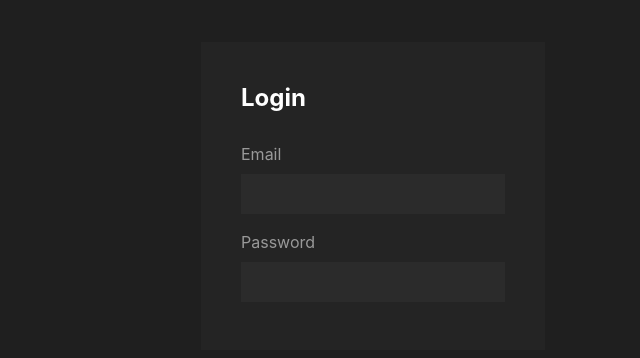
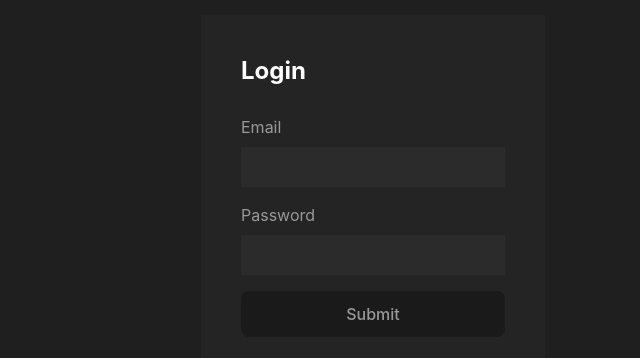
Before and after one commit to gradn0/youtube-music, a React (Vite) app in the folder client/: page /login in a window 1280 px wide. Shown: the part 204-562 px from the top of the page, without its empty margins (267-907 px from the left). Built offline with nearby package versions, Linux system fonts and the light colour scheme.

Commit message:
refactor authentication hooks

```diff
--- a/client/src/components/LoginPage.tsx
+++ b/client/src/components/LoginPage.tsx
@@ -1,22 +1,27 @@
-import { useState } from "react"
+import { FormEvent, useState } from "react"
+import useAuth from "../hooks/useAuth";
 
 const LoginPage = () => {
   const [email, setemail] = useState("");
   const [password, setpassword] = useState("");
+  const {authenticate, error, loading} = useAuth("login");
 
-  const handleSubmit = async () => {
-
+  const handleSubmit = async (e: FormEvent) => {
+    e.preventDefault();
+    authenticate(email, password);
   }
 
   return (
     <div className="bg-lightGray h-screen flex justify-center items-center">
       <div className="bg-grey flex flex-col text-textGray p-10 gap-7 text-body">
         <h2 className="text-heading">Login</h2>
-        <form className="flex flex-col gap-2" onSubmit={handleSubmit}>
+        <form className="flex flex-col gap-2" onSubmit={(e) => handleSubmit(e)}>
           <label>Email</label>
           <input value={email} className="mb-2" type="text" onChange={(e) => setemail(e.target.value)}/>
           <label>Password</label>
           <input value={password} className="mb-2" type="text" onChange={(e) => setpassword(e.target.value)}/>
+          <button disabled={loading}>Submit</button>
+          {error && <div className="text-highlight">{error}</div>}
         </form>
       </div>
     </div>
--- a/client/src/components/SignupPage.tsx
+++ b/client/src/components/SignupPage.tsx
@@ -1,14 +1,14 @@
 import { FormEvent, useState } from "react"
-import useSignup from "../hooks/useSignup";
+import useAuth from "../hooks/useAuth";
 
 const SignupPage = () => {
   const [email, setemail] = useState("");
   const [password, setpassword] = useState("");
-  const {signUp, error, loading} = useSignup();
+  const {authenticate, error, loading} = useAuth("signup");
 
   const handleSubmit = async (e: FormEvent) => {
     e.preventDefault();
-    await signUp(email, password);
+    await authenticate(email, password);
   }
 
   return (
--- a/client/src/context/AuthContext.tsx
+++ b/client/src/context/AuthContext.tsx
@@ -30,6 +30,7 @@ const initState = {user: null};
 export const AuthContextProvider = ({children}: Props) => {
 
   const [state, dispatch] = useReducer(authReducer, initState)
+  console.log(state);
 
   return (
     <authContext.Provider value={{state, dispatch}}>
--- a/client/src/hooks/useSignup.tsx
+++ b/client/src/hooks/useAuth.tsx
@@ -2,15 +2,17 @@ import { useState } from "react"
 import { BASE_URL } from "../utils/fetchFromAPI";
 import { useAuthContext } from "../context/AuthContext";
 
-const useSignup = () => {
+export type AuthType = "login" | "signup";
+
+const useAuth = (type: AuthType) => {
   const [loading, setloading] = useState(false);
   const [error, seterror] = useState(null);
   const {dispatch} = useAuthContext();
 
-  const signUp = async (email:string, password:string) => {
+  const authenticate = async (email:string, password:string) => {
     seterror(null);
     setloading(true);
-    const res = await fetch(`${BASE_URL}/user/signup`, {
+    const res = await fetch(`${BASE_URL}/user/${type}`, {
       method: "POST",
       body: JSON.stringify({email, password}),
       headers: {
@@ -26,11 +28,10 @@ const useSignup = () => {
     if (res.ok) {
       setloading(false);
       localStorage.setItem("user", JSON.stringify(json));
-
       dispatch({type: "login", payload: json});
     }
   }
 
-  return {signUp, loading, error};
+  return {authenticate, loading, error};
 }
-export default useSignup
+export default useAuth
```
